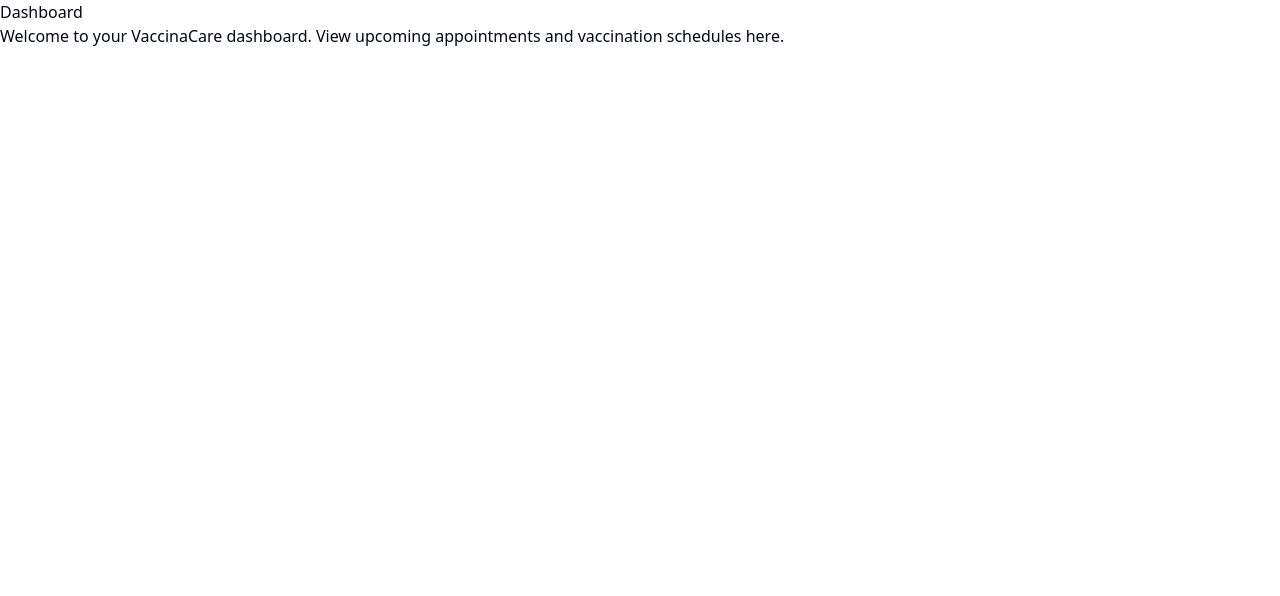
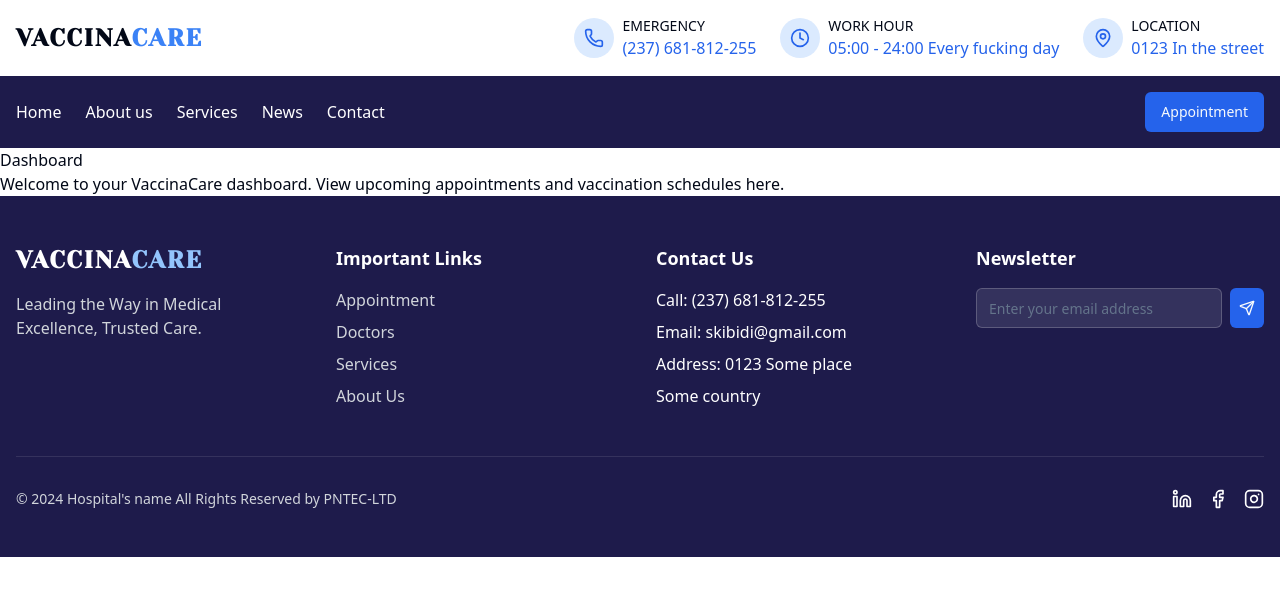
Before and after one commit to vaccina-care/VaccinaCare.FE, a React (Vite) app: page /dashboard in a window 1280 px wide. Shown: the top 596 px of the page. Built offline with nearby package versions, Linux system fonts and the light colour scheme.

Commit message:
add Header & Footer components

```diff
--- a/src/App.tsx
+++ b/src/App.tsx
@@ -9,21 +9,27 @@
 import Dashboard from './pages/Dashboard'
 import Login from './pages/Login'
 import Register from './pages/Register'
+import { AnimatePresence } from 'framer-motion'
+import Footer from './components/Footer'
 
 const App: React.FC = () => {
   return (
     <Router>
       <div>
+      <Header />
+        <main className="flex-1">
             <Routes>
-          <Route path="/" element={<Home />} />
               <Route path="/login" element={<Login />} />
               <Route path="/register" element={<Register />} />
+              <Route path="/" element={<Home />} />
               <Route path="/about" element={<About />} />
               <Route path="/services" element={<Services />} />
               <Route path="/appointments" element={<Appointments />} />
               <Route path="/children" element={<Children />} />
               <Route path="/dashboard" element={<Dashboard />} />
             </Routes>
+        </main>
+        <Footer />
       </div>
     </Router>
   )
--- /dev/null
+++ b/src/components/Footer.tsx
@@ -0,0 +1,86 @@
+import { Link } from "react-router-dom"
+import { Input } from "@/components/ui/input"
+import { Button } from "@/components/ui/button"
+import { Facebook, Instagram, Linkedin, Send } from 'lucide-react'
+
+const Footer = () => {
+  return (
+    <footer className="bg-[#1e1b4b] text-white">
+      <div className="container mx-auto px-4 py-12">
+        {/* Main Footer Content */}
+        <div className="grid grid-cols-1 md:grid-cols-2 lg:grid-cols-4 gap-8">
+          {/* Logo and Description */}
+          <div className="space-y-4">
+            <Link to="/" className="text-2xl font-bold font-yeseva">
+              <span className="tracking-[0.08em]">VACCINA</span>
+              <span className="text-blue-300 tracking-[0.08em]">CARE</span>
+            </Link>
+            <p className="text-gray-300">
+              Leading the Way in Medical Excellence, Trusted Care.
+            </p>
+          </div>
+
+          {/* Important Links */}
+          <div>
+            <h3 className="text-lg font-semibold mb-4">Important Links</h3>
+            <ul className="space-y-2">
+              <li><Link to="/appointment" className="text-gray-300 hover:text-blue-300">Appointment</Link></li>
+              <li><Link to="/doctors" className="text-gray-300 hover:text-blue-300">Doctors</Link></li>
+              <li><Link to="/services" className="text-gray-300 hover:text-blue-300">Services</Link></li>
+              <li><Link to="/about" className="text-gray-300 hover:text-blue-300">About Us</Link></li>
+            </ul>
+          </div>
+
+          {/* Contact Info */}
+          <div>
+            <h3 className="text-lg font-semibold mb-4">Contact Us</h3>
+            <ul className="space-y-2">
+              <li>Call: (237) 681-812-255</li>
+              <li>Email: skibidi@gmail.com</li>
+              <li>Address: 0123 Some place</li>
+              <li>Some country</li>
+            </ul>
+          </div>
+
+          {/* Newsletter */}
+          <div>
+            <h3 className="text-lg font-semibold mb-4">Newsletter</h3>
+            <div className="flex gap-2">
+              <Input
+                type="email"
+                placeholder="Enter your email address"
+                className="bg-white/10 border-white/20"
+              />
+              <Button size="icon" className="bg-blue-600 hover:bg-blue-700">
+                <Send className="h-4 w-4" />
+              </Button>
+            </div>
+          </div>
+        </div>
+
+        {/* Bottom Bar */}
+        <div className="mt-12 pt-8 border-t border-white/10">
+          <div className="flex flex-col md:flex-row justify-between items-center gap-4">
+            <p className="text-sm text-gray-300">
+              © 2024 Hospital's name All Rights Reserved by PNTEC-LTD
+            </p>
+            {/* Social Links */}
+            <div className="flex gap-4">
+              <a href="#" className="hover:text-blue-300">
+                <Linkedin className="h-5 w-5" />
+              </a>
+              <a href="#" className="hover:text-blue-300">
+                <Facebook className="h-5 w-5" />
+              </a>
+              <a href="#" className="hover:text-blue-300">
+                <Instagram className="h-5 w-5" />
+              </a>
+            </div>
+          </div>
+        </div>
+      </div>
+    </footer>
+  )
+}
+
+export default Footer
--- a/src/components/Header.tsx
+++ b/src/components/Header.tsx
@@ -1,18 +1,76 @@
-import React from 'react'
-import { Link } from 'react-router-dom'
+import { Link } from "react-router-dom"
+import { Button } from "@/components/ui/button"
+import { Phone, Clock, MapPin } from 'lucide-react'
 
-const Header: React.FC = () => {
+const Header = () => {
   return (
-    <header>
-      <nav>
-        <ul>
-          <li><Link to="/">Home</Link></li>
-          <li><Link to="/about">About</Link></li>
-          <li><Link to="/services">Services</Link></li>
-          <li><Link to="/appointments">Appointments</Link></li>
-          <li><Link to="/children">Children</Link></li>
-          <li><Link to="/dashboard">Dashboard</Link></li>
-        </ul>
+    <header className="w-full">
+      {/* Top bar */}
+      <div className="container mx-auto px-4 py-4">
+        <div className="flex flex-col md:flex-row justify-between items-center gap-4">
+          {/* Logo */}
+          <Link to="/" className="text-2xl font-bold font-yeseva">
+            <span className="tracking-[0.08em]">VACCINA</span>
+            <span className="text-blue-500 tracking-[0.08em]">CARE</span>
+          </Link>
+
+          {/* Contact Info */}
+          <div className="flex flex-wrap justify-center gap-6">
+            {/* Emergency */}
+            <div className="flex items-center gap-2">
+              <div className="w-10 h-10 rounded-full bg-blue-100 flex items-center justify-center">
+                <Phone className="w-5 h-5 text-blue-600" />
+              </div>
+              <div>
+                <p className="text-sm font-medium">EMERGENCY</p>
+                <p className="text-blue-600">(237) 681-812-255</p>
+              </div>
+            </div>
+
+            {/* Work Hours */}
+            <div className="flex items-center gap-2">
+              <div className="w-10 h-10 rounded-full bg-blue-100 flex items-center justify-center">
+                <Clock className="w-5 h-5 text-blue-600" />
+              </div>
+              <div>
+                <p className="text-sm font-medium">WORK HOUR</p>
+                <p className="text-blue-600">05:00 - 24:00 Every fucking day</p>
+              </div>
+            </div>
+
+            {/* Location */}
+            <div className="flex items-center gap-2">
+              <div className="w-10 h-10 rounded-full bg-blue-100 flex items-center justify-center">
+                <MapPin className="w-5 h-5 text-blue-600" />
+              </div>
+              <div>
+                <p className="text-sm font-medium">LOCATION</p>
+                <p className="text-blue-600">0123 In the street</p>
+              </div>
+            </div>
+          </div>
+        </div>
+      </div>
+
+      {/* Navigation */}
+      <nav className="bg-[#1e1b4b] text-white">
+        <div className="container mx-auto px-4">
+          <div className="flex flex-col md:flex-row justify-between items-center py-4">
+            <ul className="flex flex-wrap items-center gap-6">
+              <li><Link to="/" className="hover:text-blue-300">Home</Link></li>
+              <li><Link to="/about" className="hover:text-blue-300">About us</Link></li>
+              <li><Link to="/services" className="hover:text-blue-300">Services</Link></li>
+              <li><Link to="/news" className="hover:text-blue-300">News</Link></li>
+              <li><Link to="/contact" className="hover:text-blue-300">Contact</Link></li>
+            </ul>
+            <Button
+              className="mt-4 md:mt-0 bg-blue-600 hover:bg-blue-700"
+              asChild
+            >
+              <Link to="/appointment">Appointment</Link>
+            </Button>
+          </div>
+        </div>
       </nav>
     </header>
   )
```
Lines whose indentation alone changed are shown as unchanged.
